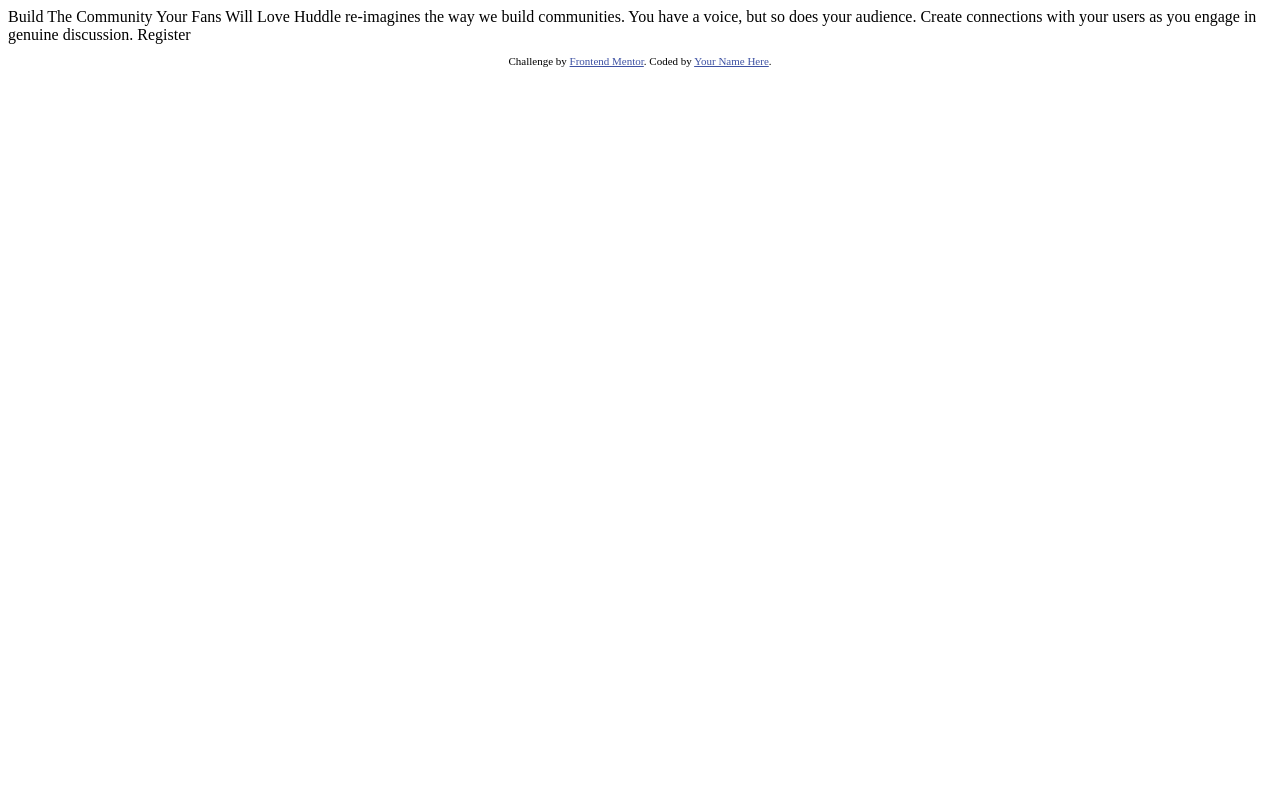
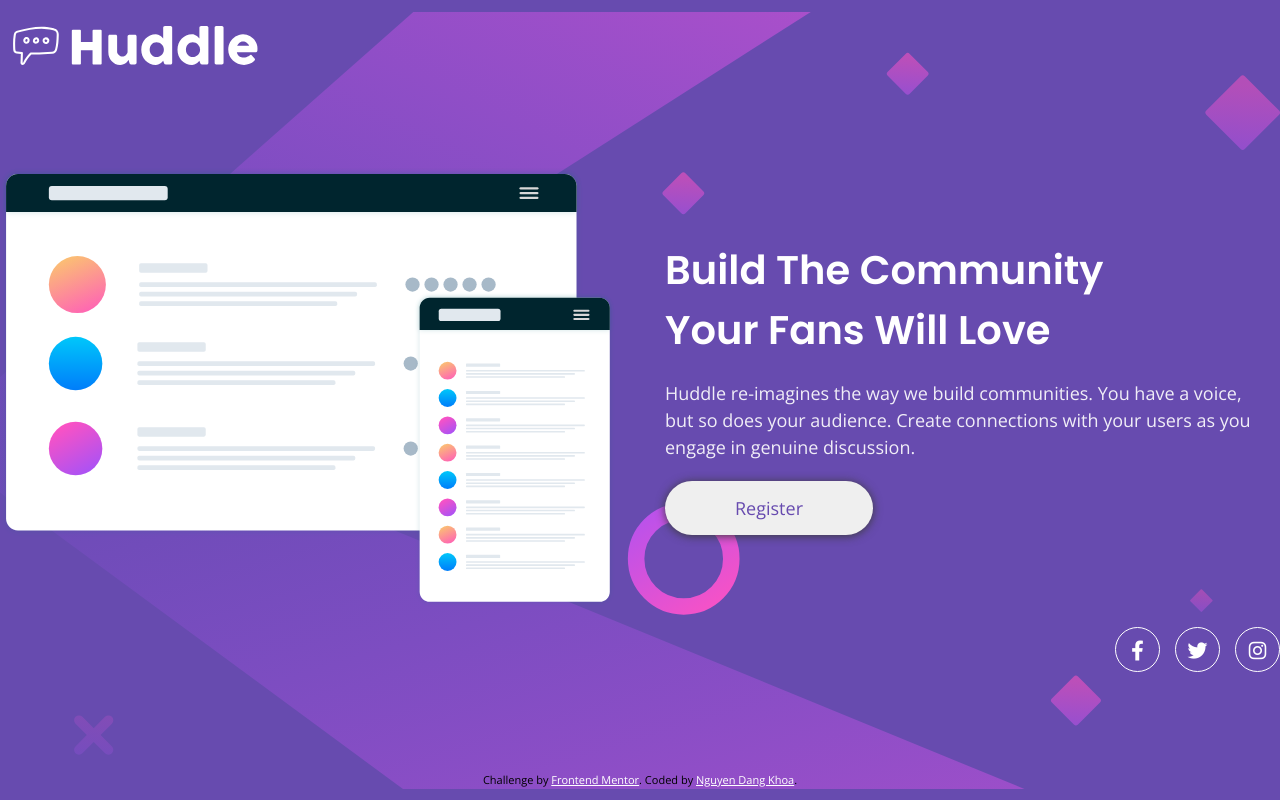
Before and after one commit to dangkhoa1195/huddle-landing-page-with-single-introductory-section, a plain HTML site: page index.html in a window 1280 px wide. Drawn offline with nearby package versions, Linux system fonts and the light colour scheme.

Commit message:
update css for desktop design

```diff
--- /dev/null
+++ b/css/reset.css
@@ -0,0 +1,33 @@
+*,
+*::before,
+*::after {
+  box-sizing: border-box;
+}
+* {
+  margin: 0;
+  padding: 0;
+  font: inherit;
+}
+img,
+picture,
+video,
+canvas,
+svg {
+  display: block;
+  max-width: 100%;
+}
+input,
+button,
+textarea,
+select {
+  outline: none;
+}
+p,
+h1,
+h2,
+h3,
+h4,
+h5,
+h6 {
+  overflow-wrap: break-word;
+}
--- /dev/null
+++ b/css/style.scss
@@ -0,0 +1,95 @@
+@import url('https://fonts.googleapis.com/css2?family=Open+Sans&family=Poppins:wght@400;600&display=swap');
+$violet: hsl(257, 40%, 49%);
+$soft-magenta: hsl(300, 69%, 71%);
+html {
+  font-size: 62.5%;
+}
+body {
+  background-color: $violet;
+  background-image: url('../images/bg-desktop.svg');
+  background-position: center center;
+  background-size: contain;
+  background-repeat: no-repeat;
+  align-items: center;
+  display: flex;
+  flex-direction: column;
+  gap: 10rem;
+  justify-content: center;
+  font-family: 'Open Sans', sans-serif;
+  font-weight: 400;
+  min-height: 100vh;
+}
+.container {
+  max-width: 1280px;
+  margin: 0 auto;
+}
+.btn {
+  border: none;
+  border-radius: 4rem;
+  box-shadow: 0 1px 10px rgb(59, 59, 59);
+  color: $violet;
+  font-family: 'Open Sans', sans-serif;
+  font-size: 1.8rem;
+  padding: 1.5rem 7rem;
+  &:hover {
+    background-color: $soft-magenta;
+    color: #fff;
+    cursor: pointer;
+    transition: 0.3s;
+  }
+}
+.introductory {
+  &__logo {
+    margin-bottom: 9rem;
+  }
+  &__wrapper {
+    align-items: center;
+    display: flex;
+    justify-content: space-between;
+    gap: 5rem;
+    margin-bottom: 2rem;
+  }
+  &__illustration,
+  &__content {
+    flex: 1;
+  }
+  &__title {
+    color: #fff;
+    font-family: 'Poppins', sans-serif;
+    font-size: 4rem;
+    font-weight: 600;
+    margin-bottom: 2rem;
+    padding-right: 9rem;
+  }
+  &__desc {
+    color: #fff;
+    font-family: 'Open Sans', sans-serif;
+    font-size: 1.8rem;
+    line-height: 1.5;
+    opacity: 0.9;
+    margin-bottom: 2rem;
+    padding-right: 1.5rem;
+  }
+  &__socials {
+    align-items: center;
+    display: flex;
+    justify-content: flex-end;
+    gap: 1.5rem;
+    &-logo {
+      border: 1px solid #fff;
+      border-radius: 50%;
+      color: #fff;
+      font-size: 2rem;
+      height: 4.5rem;
+      line-height: 4.5rem;
+      width: 4.5rem;
+      text-align: center;
+      &:hover {
+        border-color: $soft-magenta;
+        color: $soft-magenta;
+        cursor: pointer;
+        transition: 0.3s;
+      }
+    }
+  }
+}
--- a/index.html
+++ b/index.html
@@ -1,32 +1,83 @@
 <!DOCTYPE html>
 <html lang="en">
   <head>
-  <meta charset="UTF-8">
-  <meta name="viewport" content="width=device-width, initial-scale=1.0"> <!-- displays site properly based on user's device -->
+    <meta charset="UTF-8" />
+    <meta name="viewport" content="width=device-width, initial-scale=1.0" />
+    <!-- displays site properly based on user's device -->
 
-  <link rel="icon" type="image/png" sizes="32x32" href="./images/favicon-32x32.png">
-
-  <title>Frontend Mentor | Huddle landing page with single introductory section</title>
+    <link
+      rel="icon"
+      type="image/png"
+      sizes="32x32"
+      href="./images/favicon-32x32.png"
+    />
+    <link
+      rel="stylesheet"
+      href="https://cdnjs.cloudflare.com/ajax/libs/font-awesome/6.2.1/css/all.min.css"
+      integrity="sha512-MV7K8+y+gLIBoVD59lQIYicR65iaqukzvf/nwasF0nqhPay5w/9lJmVM2hMDcnK1OnMGCdVK+iQrJ7lzPJQd1w=="
+      crossorigin="anonymous"
+      referrerpolicy="no-referrer"
+    />
+    <link rel="stylesheet" href="./css/reset.css" />
+    <link rel="stylesheet" href="./css/style.css" />
+    <title>
+      Frontend Mentor | Huddle landing page with single introductory section
+    </title>
 
     <!-- Feel free to remove these styles or customise in your own stylesheet 👍 -->
     <style>
-    .attribution { font-size: 11px; text-align: center; }
-    .attribution a { color: hsl(228, 45%, 44%); }
+      .attribution {
+        font-size: 11px;
+        text-align: center;
+      }
+      .attribution a {
+        color: #fff;
+      }
     </style>
   </head>
   <body>
-
+    <main id="main">
+      <section class="introductory">
+        <div class="container">
+          <div class="introductory__logo">
+            <img src="./images/logo.svg" alt="introductory logo" />
+          </div>
+          <div class="introductory__wrapper">
+            <div class="introductory__illustration">
+              <img src="./images/illustration-mockups.svg" alt="illustration" />
+            </div>
+            <div class="introductory__content">
+              <h1 class="introductory__title">
                 Build The Community Your Fans Will Love
-
-  Huddle re-imagines the way we build communities. You have a voice, but so does your audience.
-  Create connections with your users as you engage in genuine discussion.
-
-  Register
-
+              </h1>
+              <p class="introductory__desc">
+                Huddle re-imagines the way we build communities. You have a
+                voice, but so does your audience. Create connections with your
+                users as you engage in genuine discussion.
+              </p>
+              <button class="btn">Register</button>
+            </div>
+          </div>
+          <div class="introductory__socials">
+            <span class="introductory__socials-logo"
+              ><i class="fa-brands fa-facebook-f"></i
+            ></span>
+            <span class="introductory__socials-logo"
+              ><i class="fa-brands fa-twitter"></i
+            ></span>
+            <span class="introductory__socials-logo"
+              ><i class="fa-brands fa-instagram"></i
+            ></span>
+          </div>
+        </div>
+      </section>
+    </main>
     <footer>
       <p class="attribution">
-      Challenge by <a href="https://www.frontendmentor.io?ref=challenge" target="_blank">Frontend Mentor</a>.
-      Coded by <a href="#">Your Name Here</a>.
+        Challenge by
+        <a href="https://www.frontendmentor.io?ref=challenge" target="_blank"
+          >Frontend Mentor</a
+        >. Coded by <a href="#">Nguyen Dang Khoa</a>.
       </p>
     </footer>
   </body>
```
Also changed, not shown: css/style.css (added), 1 other file. Lines whose indentation alone changed are shown as unchanged.
